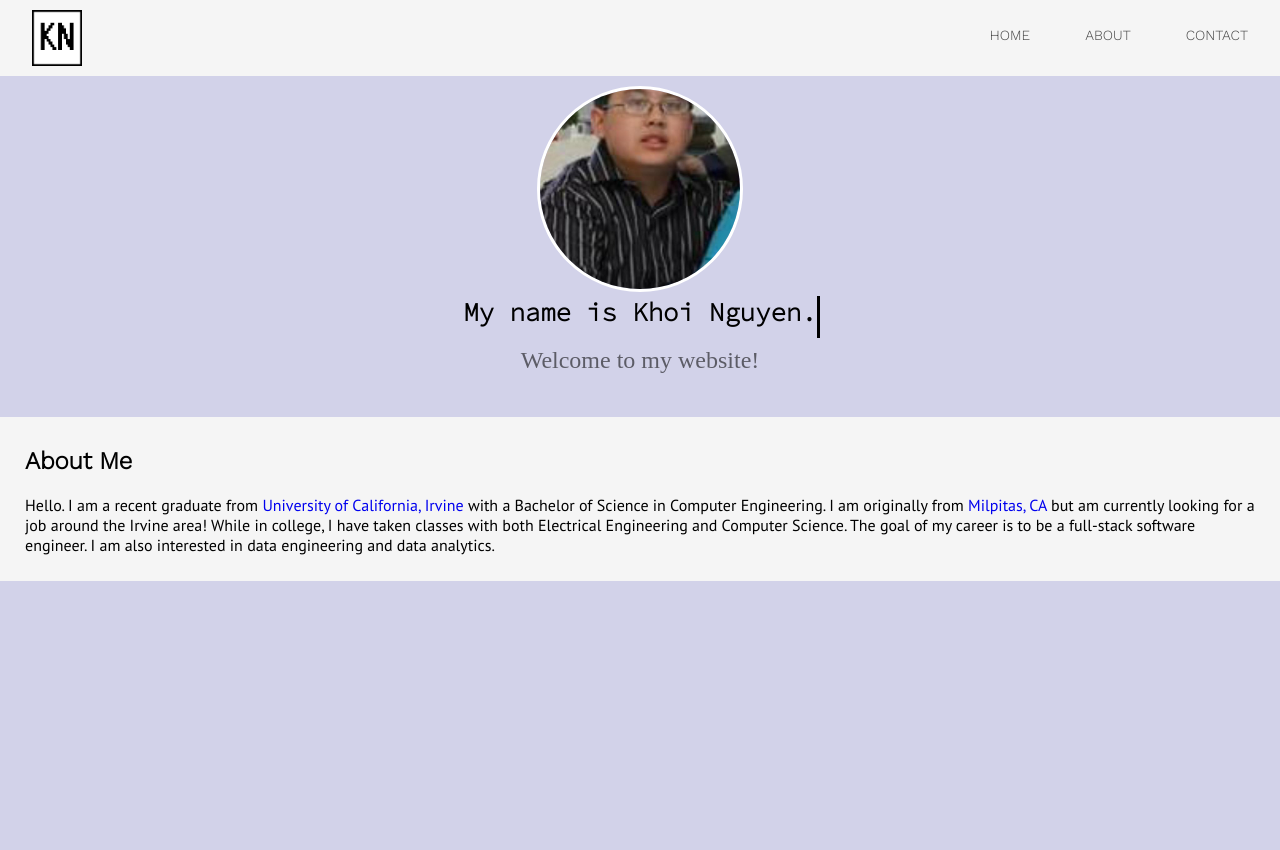
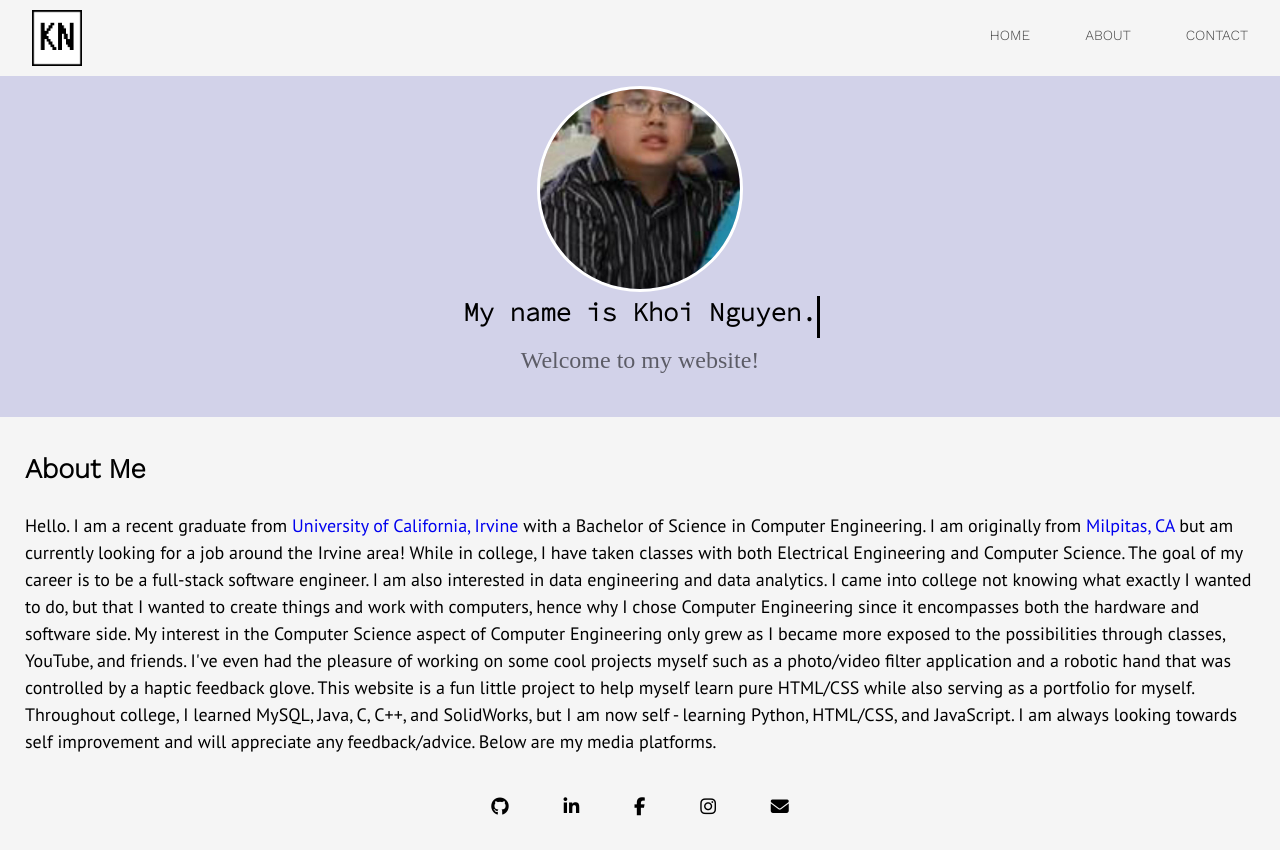
Before and after one commit to itKhoi/thekhoinguyen, a plain HTML site: page index.html in a window 1280 px wide. Before the commit the page ends 800 px from the top, so only its background shows below. Drawn offline with nearby package versions, Linux system fonts and the light colour scheme.

Commit message:
Website links

```diff
--- a/css/styles.css
+++ b/css/styles.css
@@ -6,6 +6,10 @@ body{
     padding: 0px;
     margin: 0px;
 
+}
+
+a{
+    text-decoration: none;
 }
 
 /*Navigation Bar*/
@@ -164,10 +168,25 @@ h2{
 .body2{
     font-family: "PT Sans", serif;
     background: whitesmoke;
-    font-size: 16px;
+    font-size: 18px;
     padding: 10px 25px;
+    line-height: 1.5;
 }
 
-a{
-    text-decoration: none;
+.logos{
+    text-align: center;
+    padding-top: 20px;
+    padding-bottom: 20px;
 }
+.logos > a{
+    padding: 10px 25px;
+
+}
+
+.logos >a > i{
+    color:black;
+}
+
+.logos > a > i:hover{
+    color:rgb(210, 210, 233);
+}
--- a/index.html
+++ b/index.html
@@ -6,6 +6,7 @@
     <meta name="author" content="Khoi Nguyen">
     <meta name="viewport" content="width=device-width, initial-scale=1.0">
     <!--Navigation bar font-->
+    <script src="https://use.fontawesome.com/2cb9c2b0cd.js"></script>
     <link rel = "stylesheet" href = "https://fonts.googleapis.com/css2?family=Work+Sans:300">
     <link rel = "stylesheet" href="https://fonts.googleapis.com/css2?family=Source+Code+Pro:wght@300&display=swap">
     <link rel = "stylesheet" href = "https://fonts.googleapis.com/css2?family=PT+Sans&display=swap">
@@ -42,8 +43,33 @@
             Computer Engineering. I am originally from <a href="https://www.google.com/maps/place/Milpitas,+CA+95035/@37.4314693,-
             121.9550085,12z/data=!3m1!4b1!4m5!3m4!1s0x808fd1e73ae62a5f:0x7863e1c0ad3aa527!8m2!3d37.4323341!4d-121.8995741" target="_blank"> Milpitas, CA</a>
             but am currently looking for a job around the Irvine area! While in college, I have taken classes with both Electrical Engineering and Computer Science. The goal of my career is to be a full-stack
-            software engineer. I am also interested in data engineering and data analytics.
+            software engineer. I am also interested in data engineering and data analytics. I came into college not knowing what exactly I wanted to do, but that
+            I wanted to create things and work with computers, hence why I chose Computer Engineering since it encompasses both the hardware and software side. My interest in
+             the Computer Science aspect of Computer Engineering only grew as I became more exposed to the possibilities through classes, YouTube, and friends. I've even had the
+            pleasure of working on some cool projects myself such as a photo/video filter application and a robotic hand that was controlled by a haptic feedback glove. This website
+            is a fun little project to help myself learn pure HTML/CSS while also serving as a portfolio for myself. Throughout college, I learned MySQL, Java, C, C++, and SolidWorks, but
+            I am now self - learning Python, HTML/CSS, and JavaScript. I am always looking towards self improvement and will appreciate any feedback/advice. Below are my
+            media platforms.
         </p>
+        <div class = "logos">
+
+                <a href="#">
+                    <i class = "fa fa-github" aria-hidden="true"></i>
+                </a>
+                <a href="#">
+                    <i class = "fa fa-linkedin" aria-hidden="true"></i>
+                </a>
+                <a href="#">
+                    <i class = "fa fa-facebook" aria-hidden="true"></i>
+                </a>
+                <a href="#">
+                    <i class = "fa fa-instagram" aria-hidden="true"></i>
+                </a>
+                <a href="#">
+                    <i class = "fa fa-envelope" aria-hidden="true"></i>
+                </a>
+
+        </div>
     </div>
 
 
```
